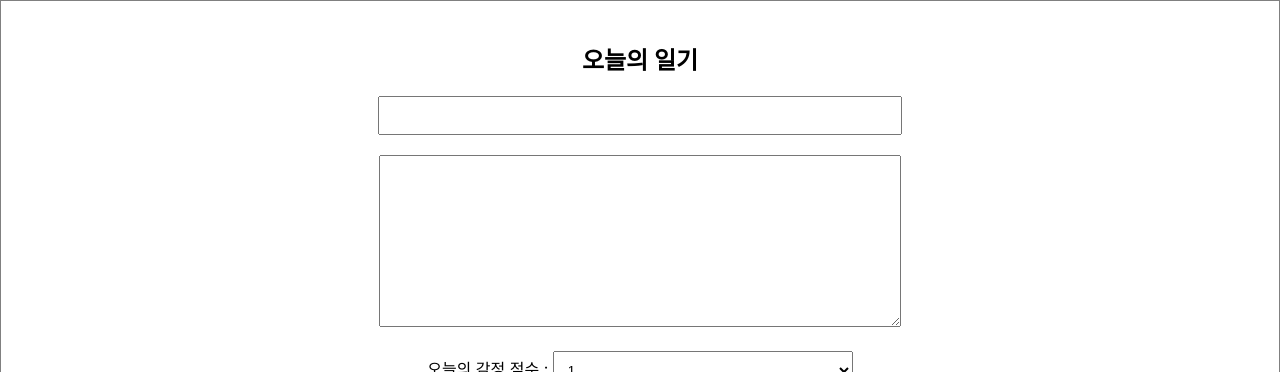
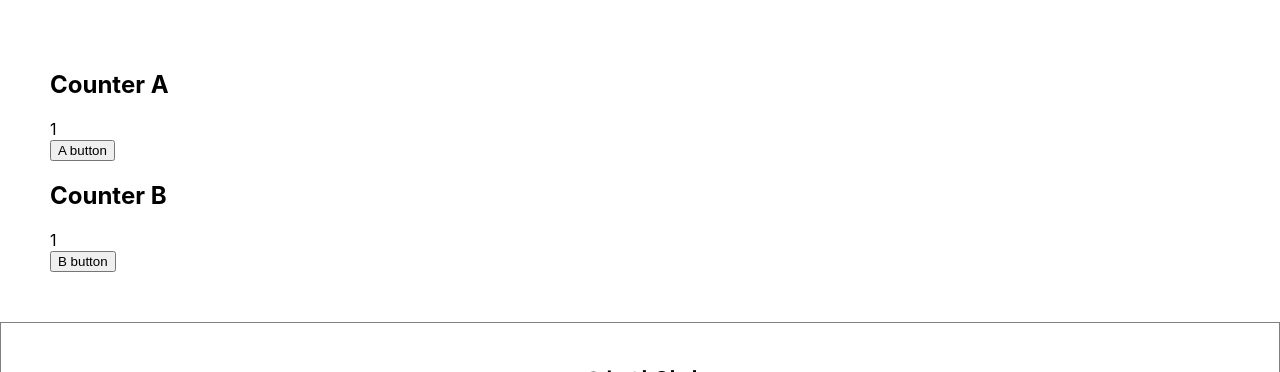
Before and after one commit to oseunghyun/react-simplediary, a React (Create React App) app: page / in a window 1280 px wide. Shown: the top 372 px of the page. Built offline with nearby package versions, Linux system fonts and the light colour scheme; no server answers.

Commit message:
React.memo

```diff
--- a/src/App.js
+++ b/src/App.js
@@ -2,6 +2,7 @@
 import DiaryEditor from './DiaryEditor';
 import DiaryList from './DiaryList';
 import { useState, useRef, useEffect, useMemo } from 'react';
+import OptimizeTest from './OptimizeTest';
 
 function App() {
 
@@ -11,7 +12,6 @@
 
   const getData = async()=> {
     const res = await fetch('https://jsonplaceholder.typicode.com/comments').then((res)=>res.json());
-    console.log(res);
 
     const initData = res.slice(0,20).map((it) => {
       return {
@@ -44,9 +44,7 @@
   };
 
   const onRemove = (targetId) => {
-    console.log(`${targetId}가 삭제되었습니다.`);
     const newDiaryList = data.filter((it) => it.id !== targetId);
-    console.log(newDiaryList);
     setData(newDiaryList);
   }
 
@@ -59,8 +57,6 @@
   // useMemo 사용하면 더이상 함수 호출이 아니라 값
   const getDiaryAnalysis = useMemo(
     () => {
-    console.log("일기 분석 시작")
-
     const goodCount = data.filter((it) => it.emotion >= 3).length;
     const badCount = data.length - goodCount;
     const goodRatio = (goodCount/data.length)*100;
@@ -73,6 +69,7 @@
 
   return (
     <div className="App">
+      <OptimizeTest/>
       <DiaryEditor onCreate={onCreate}/>
       <div>전체 일기 : {data.length}</div>
       <div>기분 좋은 일기 개수 : {goodCount}</div>
--- /dev/null
+++ b/src/OptimizeTest.js
@@ -0,0 +1,54 @@
+import React,{ useState, useEffect } from 'react';
+
+const CounterA = React.memo(({count}) => {
+    useEffect(()=> {
+        console.log(`${count} count`)
+    })
+
+    return <div>{count}</div>
+})
+
+const CounterB = ({obj}) => {
+    useEffect(()=> {
+        console.log(`${obj.count} obj.count`)
+    })
+    return <div>{obj.count}</div>
+}
+
+const areEqual = (prevProps, nextProps) => {
+    if (prevProps.obj.count === nextProps.obj.count) {
+        return true // 이전 프롭스 현재 프롭스가 같다 -> 리 랜더링을 일으키지 않게 됨
+    }
+
+    return false // 이전과 현재가 다르다 -> 리랜더링을 일으킨다
+}
+
+const MemoizedCounterB = React.memo(CounterB, areEqual);
+
+
+const OptimizeTest = () => {
+
+    const [count, setCount] = useState(1);
+    const [obj, setObj]=useState({
+        count: 1
+    })
+
+    return <div style={{ padding: 50 }}>
+
+        <div>
+            <h2>Counter A</h2>
+            <CounterA count={count}/>
+            <button onClick={(()=>setCount(count))}>A button</button>
+        </div>
+        <div>
+            <h2>Counter B</h2>
+            <MemoizedCounterB obj={obj}/>
+            <button onClick={()=>setObj({
+                count: obj.count
+            })}>B button</button>
+        </div>
+
+    </div>;
+};
+
+export default OptimizeTest;
```
